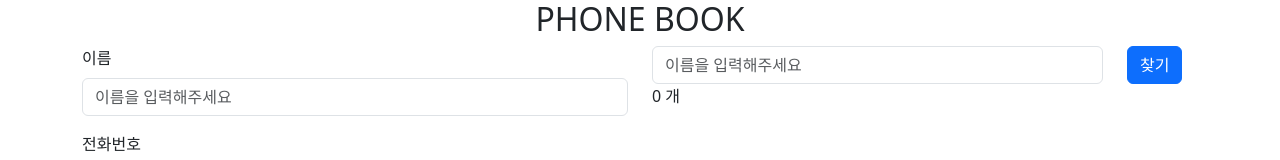
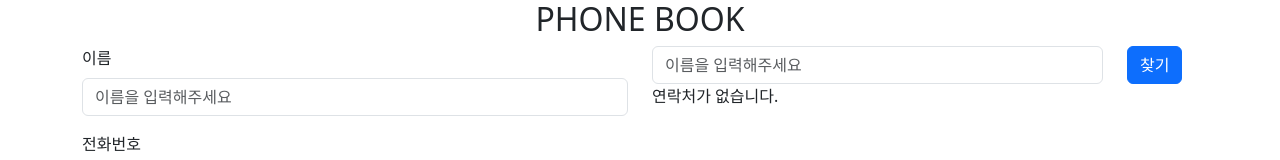
Before and after one commit to hhhyeon97/PhoneBook, a React (Create React App) app: page / in a window 1280 px wide. Shown: the top 160 px of the page. Built offline with nearby package versions, Linux system fonts and the light colour scheme.

Commit message:
연락처없을때문구넣기/입력폼추가후값초기화->ui는그대로남아있음ㅜ

```diff
--- a/src/component/ContactForm.js
+++ b/src/component/ContactForm.js
@@ -3,7 +3,7 @@ import { Form, Button } from 'react-bootstrap';
 import { useDispatch } from 'react-redux';
 const ContactForm = () => {
   const [name, setName] = useState('');
-  const [phoneNumber, setPhoneNumber] = useState(0);
+  const [phoneNumber, setPhoneNumber] = useState('');
   const [profileImage, setProfileImage] = useState(null); // 파일 상태 추가
   const dispatch = useDispatch();
   //   const getName = (event) => {
@@ -19,6 +19,11 @@ const ContactForm = () => {
       type: 'ADD_CONTACT',
       payload: { name, phoneNumber, profileImage },
     });
+
+    // 연락처 추가 후 입력값 초기화
+    setName('');
+    setPhoneNumber('');
+    setProfileImage(null);
   };
 
   // 파일 선택 핸들러
--- a/src/component/ContactList.js
+++ b/src/component/ContactList.js
@@ -27,10 +27,17 @@ const ContactList = () => {
   return (
     <div>
       <Search />
-      {filterList.length} 개
-      {filterList.map((item, index) => (
-        <ContactItem item={item} key={index} />
-      ))}
+      {/* 연락처가 없는 경우에는 "연락처가 없습니다." 문구 표시 */}
+      {filterList.length === 0 ? (
+        <p>연락처가 없습니다.</p>
+      ) : (
+        <>
+          {filterList.length} 개
+          {filterList.map((item, index) => (
+            <ContactItem item={item} key={index} />
+          ))}
+        </>
+      )}
     </div>
   );
 };
```
